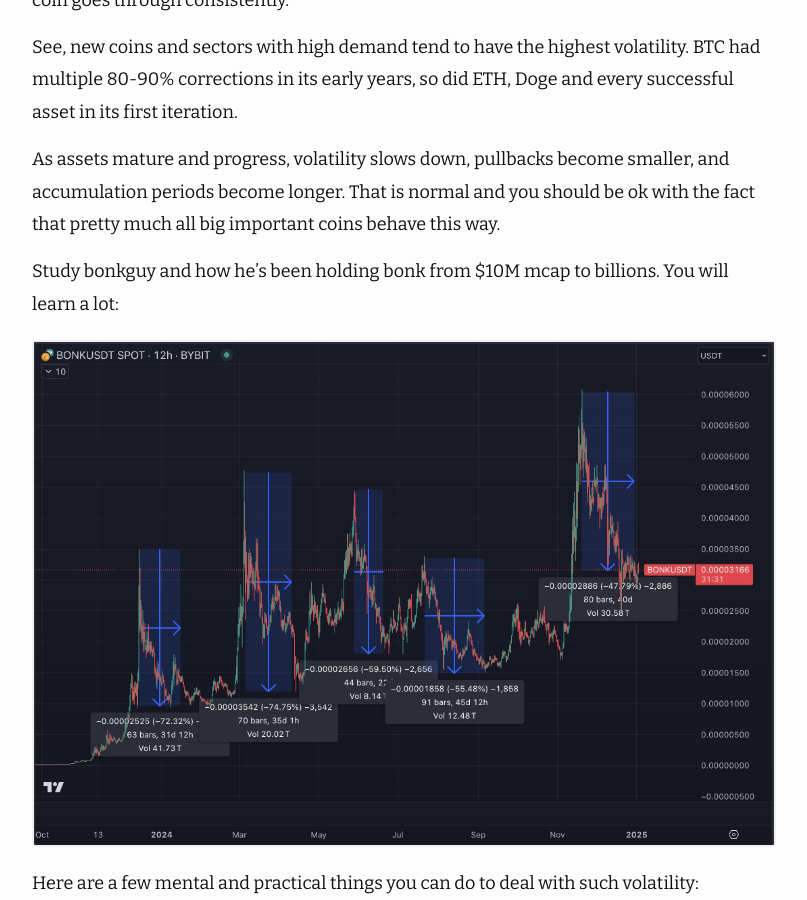
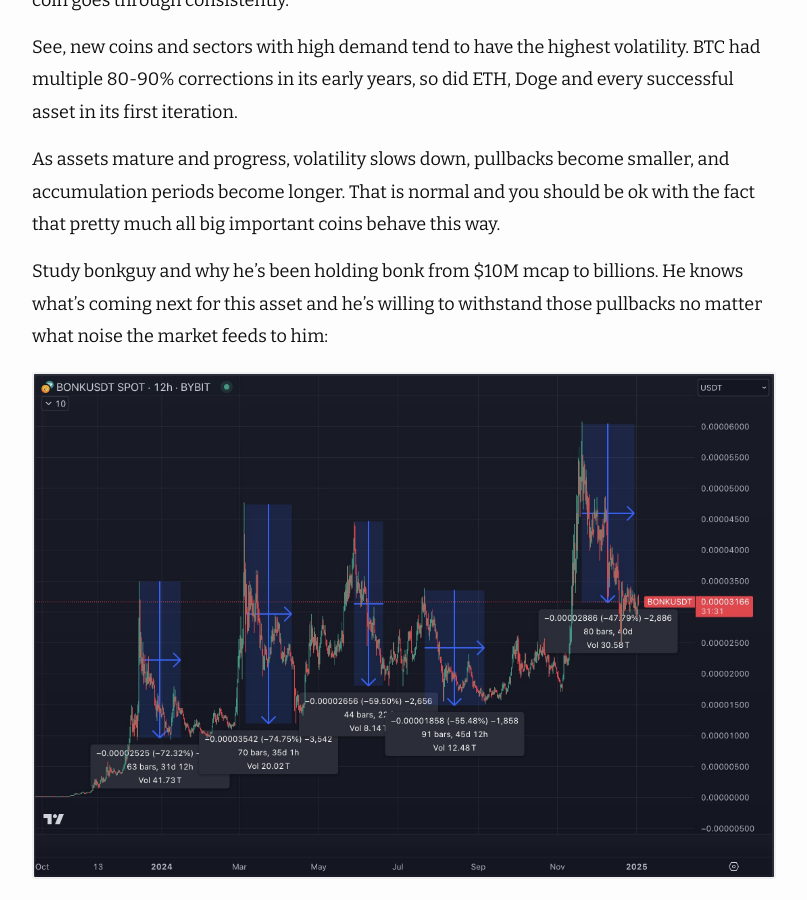
Before and after one commit to deeintech/deeintech.github.io, a Jekyll site: the page built from _posts/2025-03-05-playbook.md, in a window 1280 px wide and 900 px high, scrolled down 22711 px. Shown: the whole window, without its empty margins (238-1045 px from the left). Built offline with Jekyll 4.4.1, drawn with Linux system fonts in a browser that asks for light colours; nearby versions of some CDN libraries.

Commit message:
update bonk

```diff
--- a/_posts/2025-03-05-playbook.md
+++ b/_posts/2025-03-05-playbook.md
@@ -331,7 +331,7 @@
 
 As assets mature and progress, volatility slows down, pullbacks become smaller, and accumulation periods become longer. That is normal and you should be ok with the fact that pretty much all big important coins behave this way.
 
-Study bonkguy and how he's been holding bonk from $10M mcap to billions. You will learn a lot:
+Study bonkguy and why he's been holding bonk from $10M mcap to billions. He knows what's coming next for this asset and he's willing to withstand those pullbacks no matter what noise the market feeds to him:
 
 ![bonk](/assets/images/bonk.jpeg)
 
```
